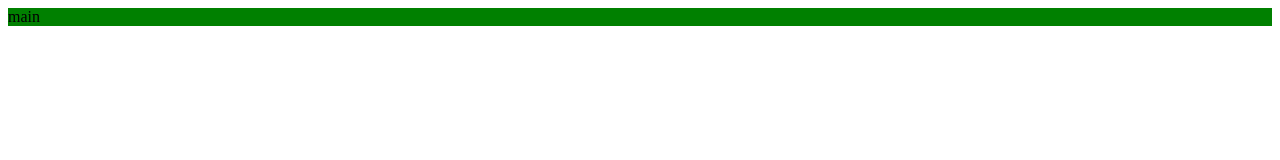
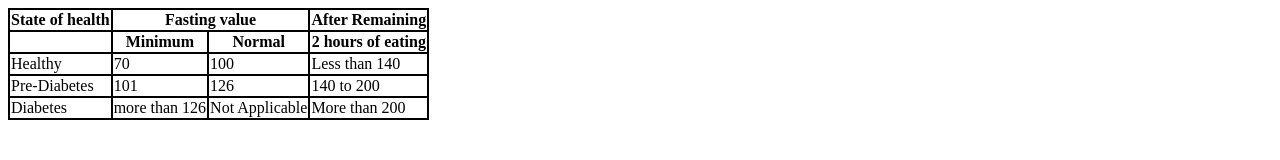
Before and after one commit to abisheik88/practice_netlify, a plain HTML site: page index.html in a window 1280 px wide. Drawn offline with Linux system fonts and the light colour scheme.

Commit message:
Add files via upload

```diff
--- a/index.html
+++ b/index.html
@@ -5,13 +5,50 @@
     <meta http-equiv="X-UA-Compatible" content="IE=edge">
     <meta name="viewport" content="width=device-width, initial-scale=1.0">
     <title>myfirstpage</title>
- <style>
-    div{
-        background-color: green;
-    }
- </style>
+    <style>
+        table,th,td{
+        border: 2px solid black;
+        border-collapse:collapse;
+        }
+    </style>
 </head>
 <body>
-<div>main</div>
+<table>
+    <thead>
+        <th>State of health</th>
+        <th colspan="2">Fasting value</th>
+        <th>After Remaining</th>
+    </thead>
+
+        <tr>
+            <td></td>
+
+            <th>Minimum</th>
+            <th>Normal</th>
+            <th>2 hours of eating</th>
+        </tr>
+        <tr>
+            <td>Healthy</td>
+            <td>70</td>
+            <td>100</td>
+            <td>Less than 140</td>
+        </tr>
+        <tr>
+            <td>Pre-Diabetes</td>
+            <td>101</td>
+           <td>126</td>
+           <td>140 to 200</td>
+        </tr>
+        <tr>
+            <td>Diabetes</td>
+            <td>more than 126</td>
+            <td>Not Applicable</td>
+            <td>More than 200</td>
+        </tr>
+
+
+
+
+</table>
 </body>
 </html>
```
